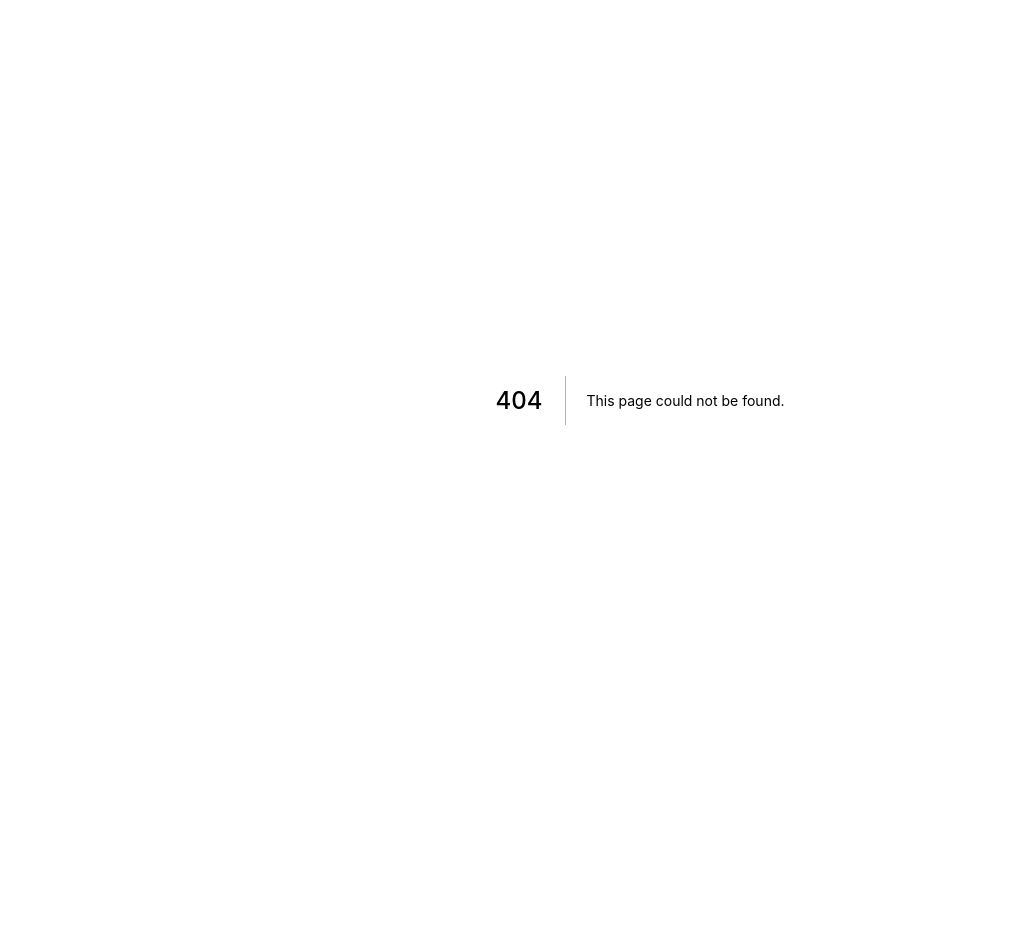
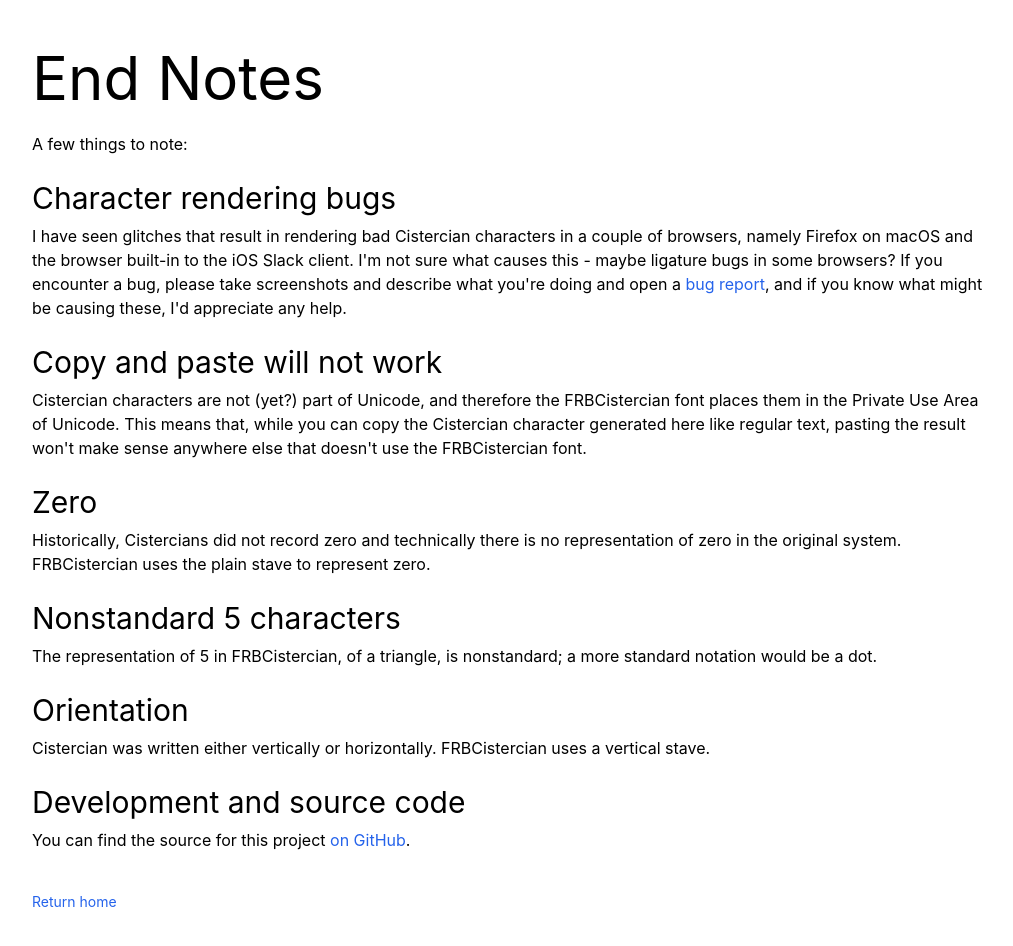
Before and after one commit to mrled/cistercian.js, a Next.js app: page /endnotes in a window 1280 px wide. Before the commit this address had no page. Shown: the top 946 px of the page, without its empty margins (0-1013 px from the left). Before the commit the page ends 800 px from the top, so only its background shows below. Built offline with nearby package versions, Linux system fonts and the light colour scheme.

Commit message:
Move end notes to separate page

```diff
--- /dev/null
+++ b/components/SiteHead.tsx
@@ -0,0 +1,60 @@
+import Head from "next/head";
+import React from "react";
+
+export default function SiteHead() {
+  return (
+    <Head>
+      <title>Count like a Cistercian</title>
+      <link rel="icon" href="/favicon.ico" />
+      <link
+        rel="apple-touch-icon"
+        sizes="180x180"
+        href="/apple-touch-icon.png"
+      />
+      <link
+        rel="icon"
+        type="image/png"
+        sizes="32x32"
+        href="/favicon-32x32.png"
+      />
+      <link
+        rel="icon"
+        type="image/png"
+        sizes="16x16"
+        href="/favicon-16x16.png"
+      />
+      <link rel="manifest" href="/site.webmanifest"></link>
+
+      <meta
+        name="og:title"
+        property="og:title"
+        content="Count like a Cistercian"
+      />
+      <meta
+        name="og:description"
+        property="og:description"
+        content="A widget for playing with Cistercian numerals"
+      />
+      <meta property="og:url" content="https://cistercian.micahrl.com" />
+      <meta name="twitter:site" content="@mrled" />
+      <meta name="twitter:creator" content="@mrled" />
+      <meta property="og:image" content="/og_image_screenshot.png" />
+      <meta name="twitter:card" content="summary_large_image" />
+      <meta
+        name="twitter:image"
+        content="https://keymap.click/android-chrome-512x512.png"
+      />
+      <meta
+        name="twitter:image:alt"
+        content="Cistercian numerals representing 1337"
+      />
+      <meta name="twitter:title" content="Count like a Cistercian" />
+      <meta
+        name="twitter:description"
+        content="A widget for playing with Cistercian numerals"
+      />
+      <meta name="twitter:image:width" content="512" />
+      <meta name="twitter:image:height" content="512" />
+    </Head>
+  );
+}
--- /dev/null
+++ b/pages/endnotes.tsx
@@ -0,0 +1,78 @@
+import Link from "next/link";
+import React from "react";
+import SiteHead from "../components/SiteHead";
+
+export default function EndNotes() {
+  return (
+    <>
+      <SiteHead />
+
+      <main className="p-8 max-w-screen-lg">
+        <h1 className="text-6xl py-4">End Notes</h1>
+        <p className="py-2">A few things to note:</p>
+
+        <h2 className="text-3xl pt-4 ph-4">Character rendering bugs</h2>
+        <p className="py-2">
+          I have seen glitches that result in rendering bad Cistercian
+          characters in a couple of browsers, namely Firefox on macOS and the
+          browser built-in to the iOS Slack client. I'm not sure what causes
+          this - maybe ligature bugs in some browsers? If you encounter a bug,
+          please take screenshots and describe what you're doing and open a{" "}
+          <a
+            href="https://github.com/mrled/cistercianjs/issues"
+            className="text-blue-600"
+          >
+            bug report
+          </a>
+          , and if you know what might be causing these, I'd appreciate any
+          help.
+        </p>
+
+        <h2 className="text-3xl pt-4 ph-4">Copy and paste will not work</h2>
+        <p className="py-2">
+          Cistercian characters are not (yet?) part of Unicode, and therefore
+          the FRBCistercian font places them in the Private Use Area of Unicode.
+          This means that, while you can copy the Cistercian character generated
+          here like regular text, pasting the result won't make sense anywhere
+          else that doesn't use the FRBCistercian font.
+        </p>
+
+        <h2 className="text-3xl pt-4 ph-4">Zero</h2>
+        <p className="py-2">
+          Historically, Cistercians did not record zero and technically there is
+          no representation of zero in the original system. FRBCistercian uses
+          the plain stave to represent zero.
+        </p>
+
+        <h2 className="text-3xl pt-4 ph-4">Nonstandard 5 characters</h2>
+        <p className="py-2">
+          The representation of 5 in FRBCistercian, of a triangle, is
+          nonstandard; a more standard notation would be a dot.
+        </p>
+
+        <h2 className="text-3xl pt-4 ph-4">Orientation</h2>
+        <p className="py-2">
+          Cistercian was written either vertically or horizontally.
+          FRBCistercian uses a vertical stave.
+        </p>
+
+        <h2 className="text-3xl pt-4 ph-4">Development and source code</h2>
+        <p className="py-2">
+          You can find the source for this project{" "}
+          <a
+            href="https://github.com/mrled/cistercian.js"
+            className="text-blue-600"
+          >
+            on GitHub
+          </a>
+          .
+        </p>
+        <p className="py-8 text-sm">
+          <Link href="/">
+            <a className="text-blue-600">Return home</a>
+          </Link>{" "}
+        </p>
+      </main>
+    </>
+  );
+}
--- a/pages/index.tsx
+++ b/pages/index.tsx
@@ -1,5 +1,6 @@
-import Head from "next/head";
-import { ChangeEvent, useState } from "react";
+import Link from "next/link";
+import React, { ChangeEvent, useState } from "react";
+import SiteHead from "../components/SiteHead";
 import { number2cistercian } from "../lib/cistercian";
 
 export default function Home() {
@@ -25,59 +26,7 @@ export default function Home() {
 
   return (
     <div className="">
-      <Head>
-        <title>Count like a Cistercian</title>
-        <link rel="icon" href="/favicon.ico" />
-        <link
-          rel="apple-touch-icon"
-          sizes="180x180"
-          href="/apple-touch-icon.png"
-        />
-        <link
-          rel="icon"
-          type="image/png"
-          sizes="32x32"
-          href="/favicon-32x32.png"
-        />
-        <link
-          rel="icon"
-          type="image/png"
-          sizes="16x16"
-          href="/favicon-16x16.png"
-        />
-        <link rel="manifest" href="/site.webmanifest"></link>
-
-        <meta
-          name="og:title"
-          property="og:title"
-          content="Count like a Cistercian"
-        />
-        <meta
-          name="og:description"
-          property="og:description"
-          content="A widget for playing with Cistercian numerals"
-        />
-        <meta property="og:url" content="https://cistercian.micahrl.com" />
-        <meta name="twitter:site" content="@mrled" />
-        <meta name="twitter:creator" content="@mrled" />
-        <meta property="og:image" content="/og_image_screenshot.png" />
-        <meta name="twitter:card" content="summary_large_image" />
-        <meta
-          name="twitter:image"
-          content="https://keymap.click/android-chrome-512x512.png"
-        />
-        <meta
-          name="twitter:image:alt"
-          content="Cistercian numerals representing 1337"
-        />
-        <meta name="twitter:title" content="Count like a Cistercian" />
-        <meta
-          name="twitter:description"
-          content="A widget for playing with Cistercian numerals"
-        />
-        <meta name="twitter:image:width" content="512" />
-        <meta name="twitter:image:height" content="512" />
-      </Head>
+      <SiteHead />
 
       <main className="p-8 flex flex-1 flex-col justify-center items-center">
         <h1 className="text-6xl py-4">Count like a Cistercian</h1>
@@ -97,8 +46,12 @@ export default function Home() {
           >
             a cool font for it
           </a>
-          . I made this for converting numbers in real time. See notes at the
-          bottom for technical details, caveats, etc.
+          . I made this for converting regular arabic numerals to Cistercian
+          numerals. See the{" "}
+          <Link href="/endnotes">
+            <a className="text-blue-600">end notes</a>
+          </Link>{" "}
+          for information about this site, caveats, how to report bugs, etc.
         </p>
 
         <div className="py-4 flex flex-1 flex-col justify-center items-center">
@@ -121,59 +74,6 @@ export default function Home() {
             {cistercian}
           </p>
         </div>
-
-        <p className="text-sm">
-          A few things to note:
-          <ul className="list-disc px-8">
-            <li>
-              I have seen glitches that result in rendering bad Cistercian
-              characters in a couple of browsers, namely Firefox on macOS and
-              the browser built-in to the iOS Slack client. I'm not sure what
-              causes this - maybe ligature bugs in some browsers? If you
-              encounter a bug, please take screenshots and describe what you're
-              doing and open a{" "}
-              <a
-                href="https://github.com/mrled/cistercianjs/issues"
-                className="text-blue-600"
-              >
-                bug report
-              </a>
-              , and if you know what might be causing these, I'd appreciate any
-              help.
-            </li>
-            <li>
-              Cistercian characters are not (yet?) part of Unicode, and
-              therefore the FRBCistercian font places them in the Private Use
-              Area of Unicode. This means that, while you can copy the
-              Cistercian character generated here like regular text, pasting the
-              result won't make sense anywhere else that doesn't use the
-              FRBCistercian font.
-            </li>
-            <li>
-              Historically, Cistercians did not record zero and technically
-              there is no representation of zero in the original system.
-              FRBCistercian uses the plain stave to represent zero.
-            </li>
-            <li>
-              The representation of 5 in FRBCistercian, of a triangle, is
-              nonstandard; a more standard notation would be a dot.
-            </li>
-            <li>
-              Cistercian was written either vertically or horizontally.
-              FRBCistercian uses a vertical stave.
-            </li>
-            <li>
-              You can find the source for this project{" "}
-              <a
-                href="https://github.com/mrled/cistercian.js"
-                className="text-blue-600"
-              >
-                on GitHub
-              </a>
-              .
-            </li>
-          </ul>
-        </p>
       </main>
     </div>
   );
```
